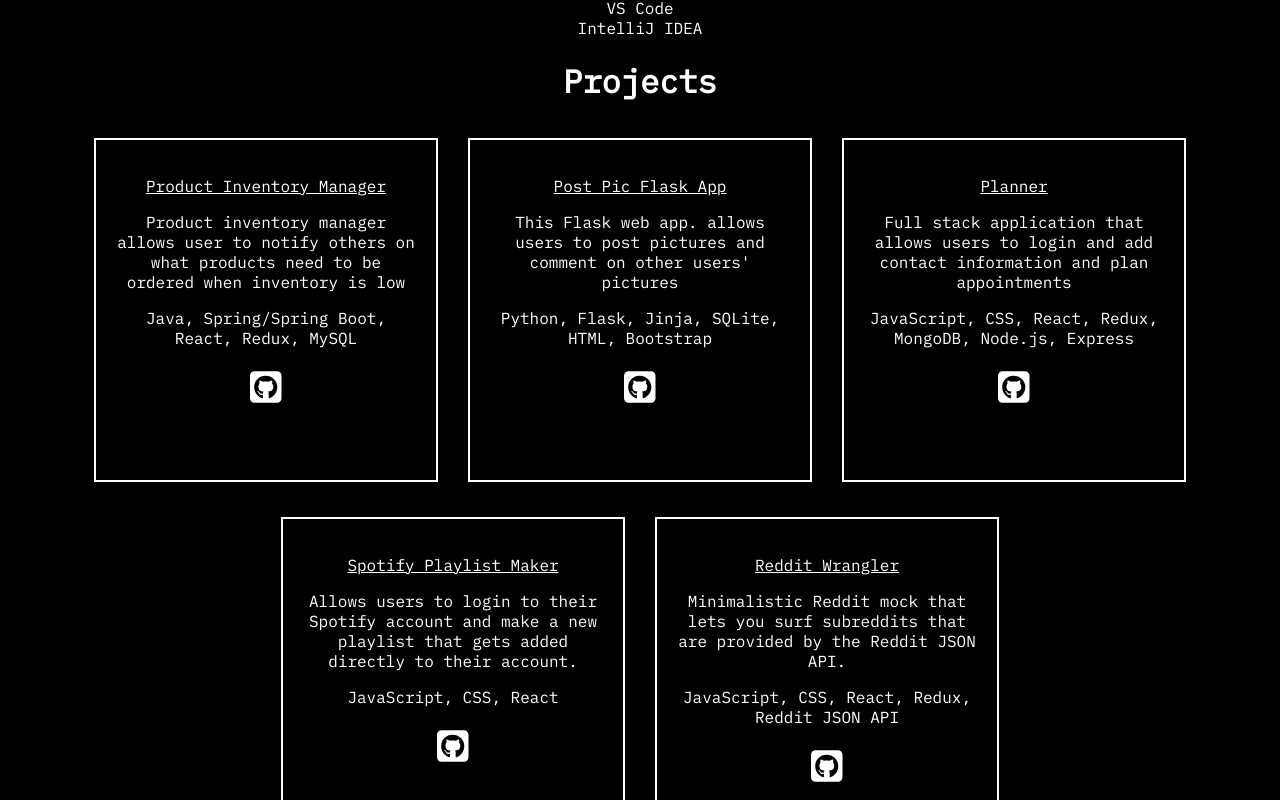
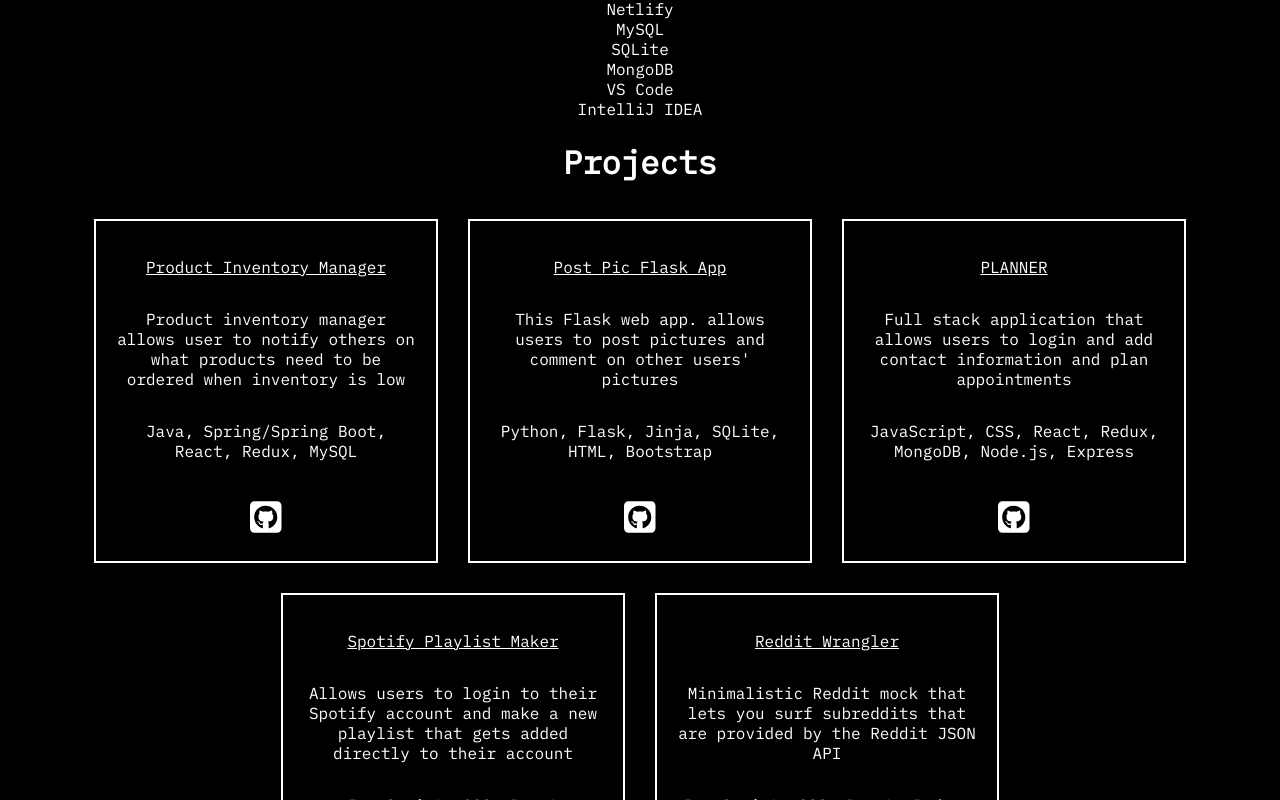
Before and after one commit to Aryanpatel335/PersonalWebsite, a React (Create React App) app: page / in a window 1280 px wide. Shown: the part 1540-2340 px from the top of the page. Built offline with nearby package versions, Linux system fonts and the light colour scheme.

Commit message:
fixed margin issue

```diff
--- a/src/components/Projects/Projects.css
+++ b/src/components/Projects/Projects.css
@@ -1,20 +1,36 @@
 #projects {
   display: flex;
   flex-wrap: wrap;
+
   justify-content: center;
 }
 .projectTile {
+  display: flex;
+  flex-direction: column;
+  justify-content: space-between;
   width: 300px;
   height: 300px;
-  padding: 20px 20px;
+  padding: 20px;
   margin: 15px;
   border: rgb(255, 255, 255) 2px solid;
-  margin-bottom: 20px;
+}
+a {
+  font-size: 36px;
+  color: white;
 }
 .projectTitle {
   text-decoration: underline;
 }
+
 .github {
   color: white;
   font-size: 36px;
 }
+
+.projectDescription {
+  flex: 1;
+}
+
+.projectLangs {
+  flex: 1;
+}
--- a/src/components/Projects/Projects.js
+++ b/src/components/Projects/Projects.js
@@ -10,11 +10,13 @@
       <div id="projects">
         <div className="projectTile">
           <p className="projectTitle">Product Inventory Manager</p>
-          <p>
+          <p className="projectDescription">
             Product inventory manager allows user to notify others on what
             products need to be ordered when inventory is low
           </p>
-          <p>Java, Spring/Spring Boot, React, Redux, MySQL</p>
+          <p className="projectLangs">
+            Java, Spring/Spring Boot, React, Redux, MySQL
+          </p>
           <a
             href="https://github.com/Aryanpatel335/product-inventory-manager"
             target="_blank"
@@ -27,11 +29,13 @@
 
         <div className="projectTile">
           <p className="projectTitle">Post Pic Flask App</p>
-          <p>
+          <p className="projectDescription">
             This Flask web app. allows users to post pictures and comment on
             other users' pictures
           </p>
-          <p>Python, Flask, Jinja, SQLite, HTML, Bootstrap</p>
+          <p className="projectLangs">
+            Python, Flask, Jinja, SQLite, HTML, Bootstrap
+          </p>
           <a
             href="https://github.com/Aryanpatel335/Post-Pic-Flask-App"
             target="_blank"
@@ -42,12 +46,14 @@
           </a>
         </div>
         <div className="projectTile">
-          <p className="projectTitle">Planner</p>
-          <p>
+          <p className="projectTitle">PLANNER</p>
+          <p className="projectDescription">
             Full stack application that allows users to login and add contact
             information and plan appointments
           </p>
-          <p>JavaScript, CSS, React, Redux, MongoDB, Node.js, Express</p>
+          <p className="projectLangs">
+            JavaScript, CSS, React, Redux, MongoDB, Node.js, Express
+          </p>
           <a
             href="https://github.com/Aryanpatel335/PLANNER"
             target="_blank"
@@ -59,11 +65,11 @@
         </div>
         <div className="projectTile">
           <p className="projectTitle">Spotify Playlist Maker</p>
-          <p>
+          <p className="projectDescription">
             Allows users to login to their Spotify account and make a new
-            playlist that gets added directly to their account.
+            playlist that gets added directly to their account
           </p>
-          <p>JavaScript, CSS, React</p>
+          <p className="projectLangs">JavaScript, CSS, React</p>
           <a
             href="https://github.com/Aryanpatel335/spotify-playlist-maker"
             target="_blank"
@@ -75,11 +81,13 @@
         </div>
         <div className="projectTile">
           <p className="projectTitle">Reddit Wrangler</p>
-          <p>
+          <p className="projectDescription">
             Minimalistic Reddit mock that lets you surf subreddits that are
-            provided by the Reddit JSON API.
+            provided by the Reddit JSON API
           </p>
-          <p>JavaScript, CSS, React, Redux, Reddit JSON API</p>
+          <p className="projectLangs">
+            JavaScript, CSS, React, Redux, Reddit JSON API
+          </p>
           <a
             href="https://github.com/Aryanpatel335/reddit-wrangler"
             target="_blank"
```
